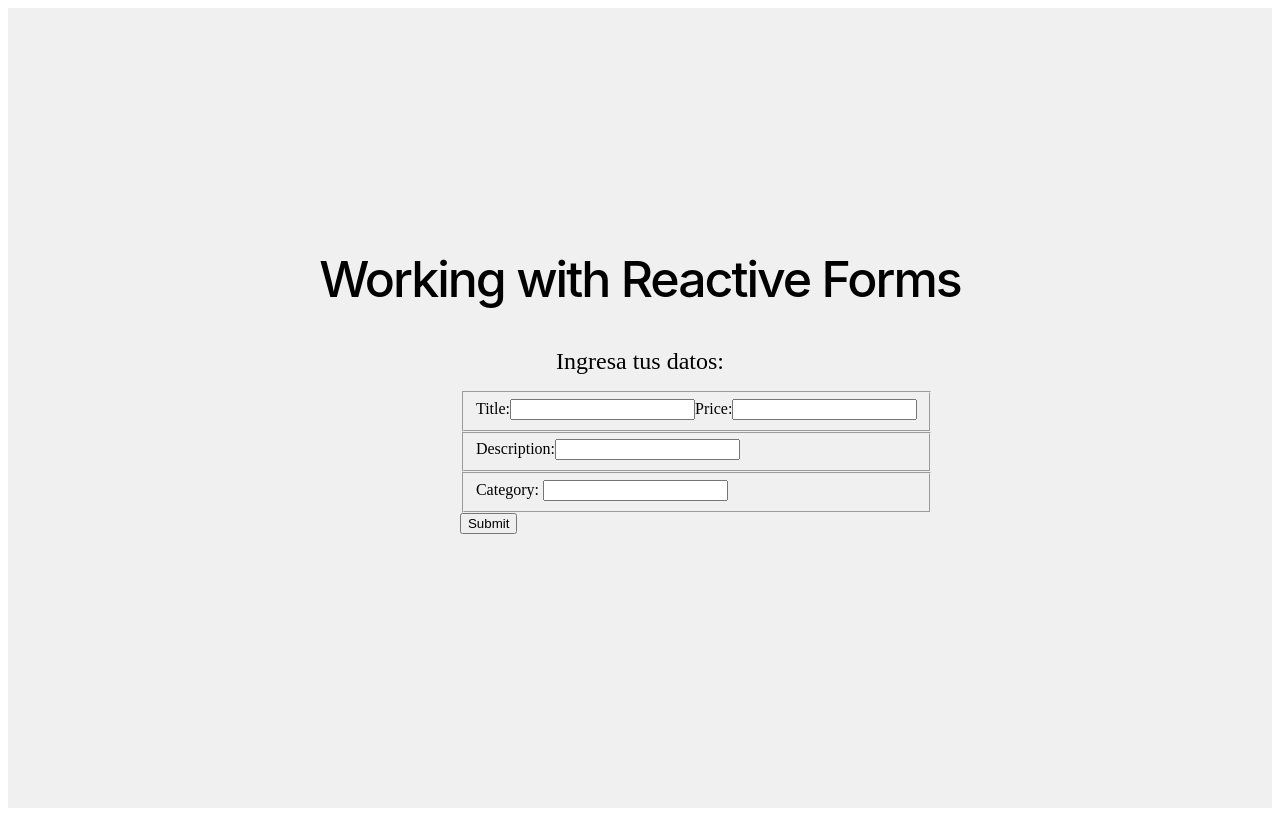
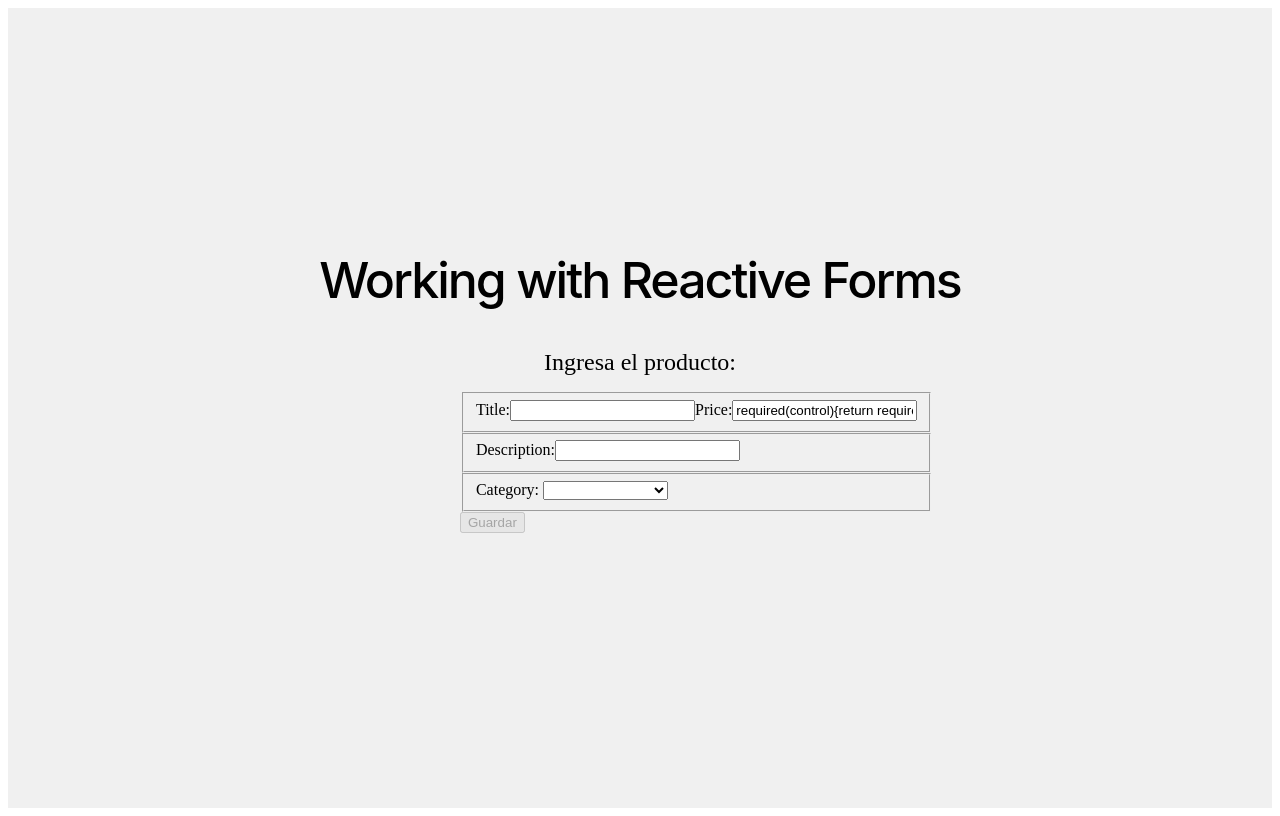
Before and after one commit to ranquirosvla/form-angular, an Angular app: page / in a window 1280 px wide. Built offline with nearby package versions, Linux system fonts and the light colour scheme.

Commit message:
se corrigen problemas con el guardado de los datos

```diff
--- a/src/app/app.component.html
+++ b/src/app/app.component.html
@@ -49,27 +49,32 @@
 
 <div class="container">
   <h1>Working with Reactive Forms</h1>
-  <h3>Ingresa tus datos:</h3>
+  <h3>Ingresa el producto:</h3>
   <div class="content">
 
     <br>
-    <form [formGroup] = "productForm" (ngSubmit)="onSubmit()" >
+    <form [formGroup]="productForm" (ngSubmit)="onSubmit()">
       <fieldset>
-        <label for="name">Title:</label>
-        <input type="text" id="title" name="title" required>
+        <label for="title">Title:</label>
+        <input type="text" id="title" name="title" required formControlName="title">
 
         <label for="price">Price:</label>
-        <input type="number" id="price" name="price" required>
+        <input type="text" id="price" name="price" required formControlName="price">
       </fieldset>
       <fieldset>
         <label for="description">Description:</label>
-        <input type="text" id="description" name="description" required>
+        <input type="text" id="description" name="description" required formControlName="description">
       </fieldset>
-      <fieldset>
+     <fieldset>
         <label for="categoryId"> Category: </label>
-        <input type="number" id="categoryId" name="categoryId" required>
-      </fieldset>
-      <button type="submit">Submit</button>
+        <select id="categoryId" name="categoryId" formControlName="categoryId" required>
+          <option value="" disabled selected>Select a category</option>
+            @for (category of categories; track category.id) {
+              <option [value]="category.id">{{ category.name }}</option>
+            }
+        </select>
+    </fieldset>
+      <button type="submit" [disabled]="!productForm.valid">Guardar</button>
     </form>
 
   </div>
--- a/src/app/app.component.ts
+++ b/src/app/app.component.ts
@@ -6,7 +6,7 @@ import { ReactiveFormsModule, Validators, FormControl, FormGroup } from '@angula
 @Component({
   selector: 'app-root',
   imports: [ReactiveFormsModule, RouterOutlet],
-  standalone: true,
+ //standalone: true,
   templateUrl: './app.component.html',
   styleUrl: './app.component.css'
 
@@ -19,6 +19,13 @@ export class AppComponent {
     description: new FormControl('', Validators.required),
     categoryId: new FormControl (Validators.required, Validators.pattern('^[0-9]+$')),
   });
+  //Arreglo de categorías
+  categories = [
+    { id: 1, name: 'Electronics' },
+    { id: 2, name: 'Books' },
+    { id: 3, name: 'Clothing' },
+    { id: 4, name: 'Home' }
+  ];
   onSubmit() {
 
       console.log('Form Submitted!', this.productForm.value);
```
